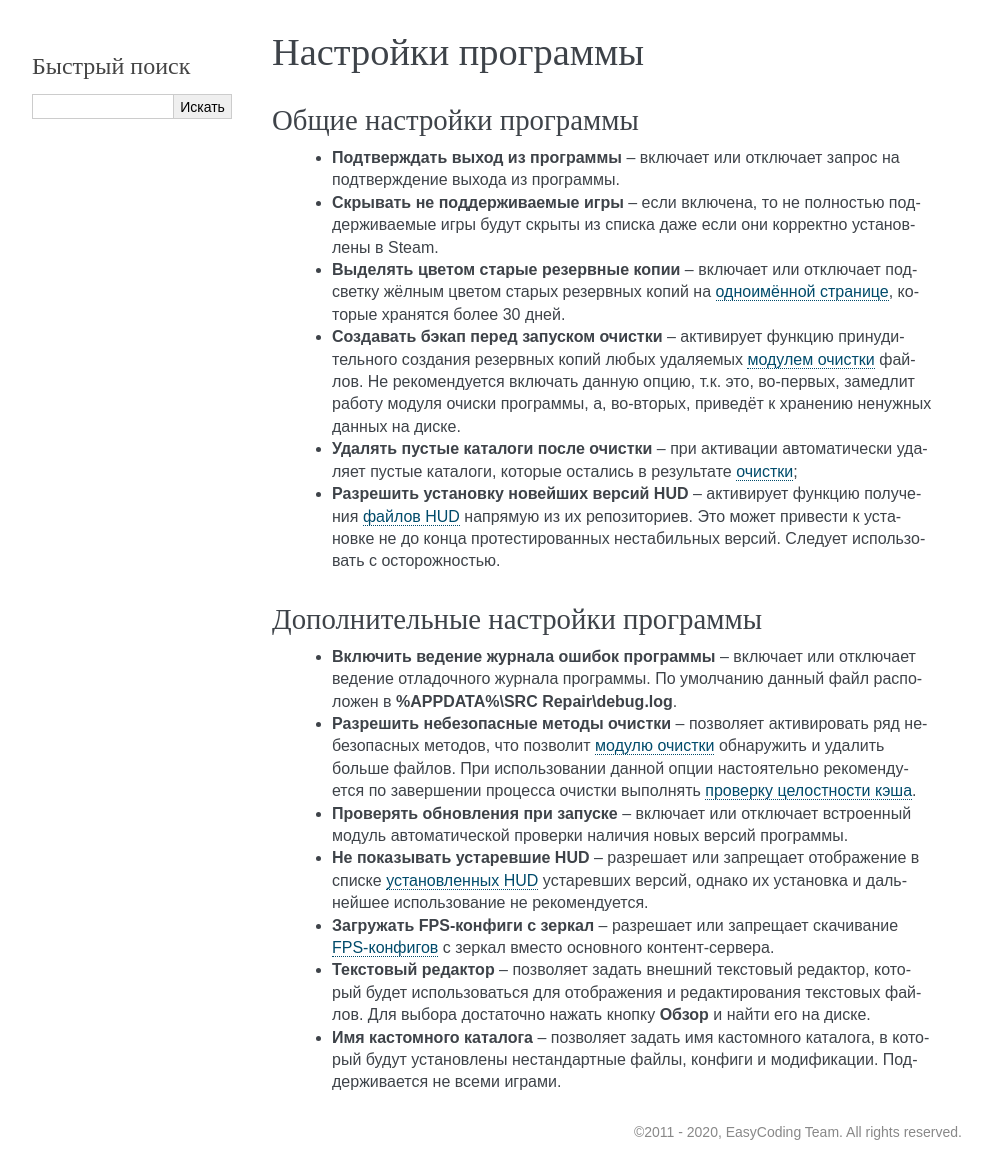
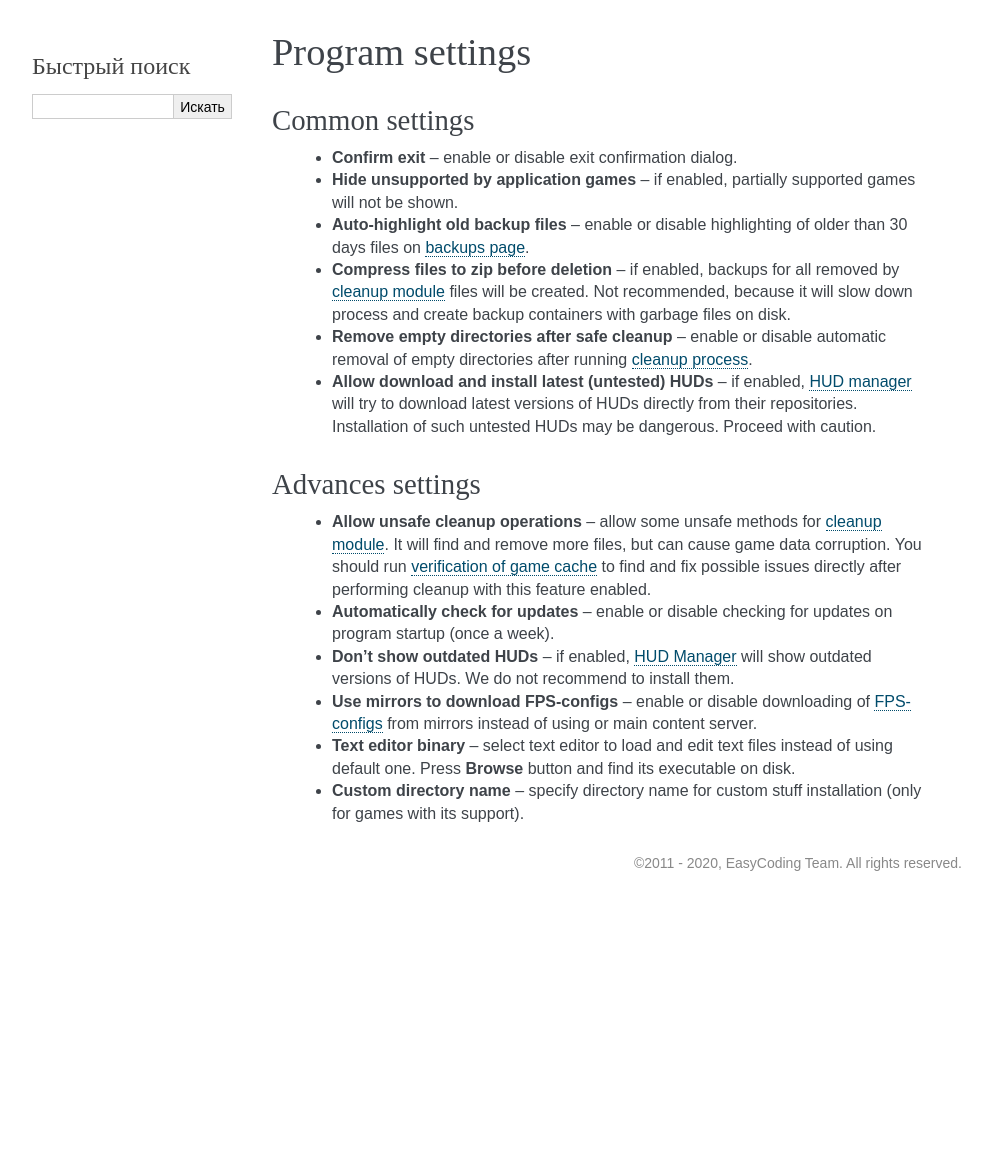
Before and after one commit to xvitaly/srcrepair, a Sphinx documentation site: the page built from docs/help/source/settings.rst, in a window 1280 px wide. Shown: the whole page, without its empty margins (148-1140 px from the left). Built offline with Sphinx 7.4.7, drawn with Linux system fonts in a browser that asks for light colours; after the commit the page ends 901 px from its top, so only the background shows below that.

Commit message:
Translated Settings page of offline help.
Closes #337.

```diff
--- a/docs/help/source/settings.rst
+++ b/docs/help/source/settings.rst
@@ -1,32 +1,31 @@
 .. _settings:
 
 *******************************
-Настройки программы
+Program settings
 *******************************
 
-.. index:: основные настройки, общие настройки
+.. index:: settings, main settings, generic settings, common settings
 .. _settings-main:
 
-Общие настройки программы
+Common settings
 ==========================================
 
- * **Подтверждать выход из программы** -- включает или отключает запрос на подтверждение выхода из программы.
- * **Скрывать не поддерживаемые игры** -- если включена, то не полностью поддерживаемые игры будут скрыты из списка даже если они корректно установлены в Steam.
- * **Выделять цветом старые резервные копии** -- включает или отключает подсветку жёлным цветом старых резервных копий на :ref:`одноимённой странице <backups>`, которые хранятся более 30 дней.
- * **Создавать бэкап перед запуском очистки** -- активирует функцию принудительного создания резервных копий любых удаляемых :ref:`модулем очистки <cleanup-wizard>` файлов. Не рекомендуется включать данную опцию, т.к. это, во-первых, замедлит работу модуля очиски программы, а, во-вторых, приведёт к хранению ненужных данных на диске.
- * **Удалять пустые каталоги после очистки** -- при активации автоматически удаляет пустые каталоги, которые остались в результате :ref:`очистки <cleanup-wizard>`;
- * **Разрешить установку новейших версий HUD** -- активирует функцию получения :ref:`файлов HUD <hud-manager>` напрямую из их репозиториев. Это может привести к установке не до конца протестированных нестабильных версий. Следует использовать с осторожностью.
+ * **Confirm exit** -- enable or disable exit confirmation dialog.
+ * **Hide unsupported by application games** -- if enabled, partially supported games will not be shown.
+ * **Auto-highlight old backup files** -- enable or disable highlighting of older than 30 days files on :ref:`backups page <backups>`.
+ * **Compress files to zip before deletion** -- if enabled, backups for all removed by :ref:`cleanup module <cleanup-wizard>` files will be created. Not recommended, because it will slow down process and create backup containers with garbage files on disk.
+ * **Remove empty directories after safe cleanup** -- enable or disable automatic removal of empty directories after running :ref:`cleanup process <cleanup-wizard>`.
+ * **Allow download and install latest (untested) HUDs** -- if enabled, :ref:`HUD manager <hud-manager>` will try to download latest versions of HUDs directly from their repositories. Installation of such untested HUDs may be dangerous. Proceed with caution.
 
-.. index:: дополнительные настройки, расширенные настройки
+.. index:: settings, advanced settings, additional settings
 .. _settings-advanced:
 
-Дополнительные настройки программы
+Advances settings
 ==========================================
 
- * **Включить ведение журнала ошибок программы** -- включает или отключает ведение отладочного журнала программы. По умолчанию данный файл расположен в **%APPDATA%\\SRC Repair\\debug.log**.
- * **Разрешить небезопасные методы очистки** -- позволяет активировать ряд небезопасных методов, что позволит :ref:`модулю очистки <cleanup-wizard>` обнаружить и удалить больше файлов. При использовании данной опции настоятельно рекомендуется по завершении процесса очистки выполнять :ref:`проверку целостности кэша <cleanup-advanced>`.
- * **Проверять обновления при запуске** -- включает или отключает встроенный модуль автоматической проверки наличия новых версий программы.
- * **Не показывать устаревшие HUD** -- разрешает или запрещает отображение в списке :ref:`установленных HUD <hud-manager>` устаревших версий, однако их установка и дальнейшее использование не рекомендуется.
- * **Загружать FPS-конфиги с зеркал** -- разрешает или запрещает скачивание :ref:`FPS-конфигов <fps-configs>` с зеркал вместо основного контент-сервера.
- * **Текстовый редактор** -- позволяет задать внешний текстовый редактор, который будет использоваться для отображения и редактирования текстовых файлов. Для выбора достаточно нажать кнопку **Обзор** и найти его на диске.
- * **Имя кастомного каталога** -- позволяет задать имя кастомного каталога, в который будут установлены нестандартные файлы, конфиги и модификации. Поддерживается не всеми играми.
+ * **Allow unsafe cleanup operations** -- allow some unsafe methods for :ref:`cleanup module <cleanup-wizard>`. It will find and remove more files, but can cause game data corruption. You should run :ref:`verification of game cache <cleanup-advanced>` to find and fix possible issues directly after performing cleanup with this feature enabled.
+ * **Automatically check for updates** -- enable or disable checking for updates on program startup (once a week).
+ * **Don't show outdated HUDs** -- if enabled, :ref:`HUD Manager <hud-manager>` will show outdated versions of HUDs. We do not recommend to install them.
+ * **Use mirrors to download FPS-configs** -- enable or disable downloading of :ref:`FPS-configs <fps-configs>` from mirrors instead of using or main content server.
+ * **Text editor binary** -- select text editor to load and edit text files instead of using default one. Press **Browse** button and find its executable on disk.
+ * **Custom directory name** -- specify directory name for custom stuff installation (only for games with its support).
```
